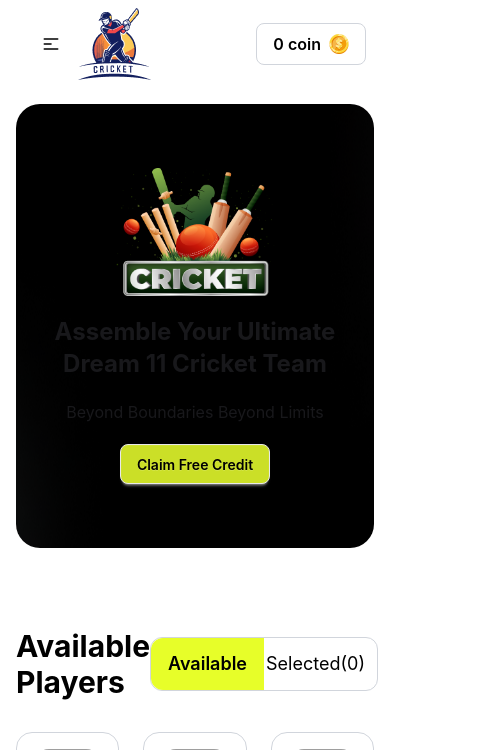
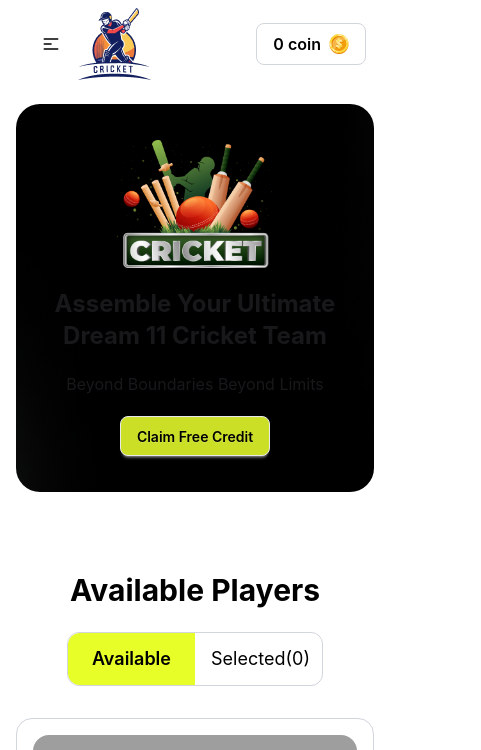
Before and after one commit to mdmohsin-dev/BPL-dream-11, a React (Vite) app: page / in a window 390 px wide. Shown: the top 750 px of the page, 481 px wide, since content can reach past the window. Built offline with nearby package versions, Linux system fonts and the light colour scheme; grey boxes are pictures that could not be loaded.

Commit message:
responsive designe

```diff
--- a/src/App.jsx
+++ b/src/App.jsx
@@ -32,7 +32,7 @@ function App() {
   }
 
   const handleCoin = (newCoin) => {
-    if (coin >= 2000000) {
+    if (coin + newCoin >= 2100000) {
       alert("You don't get more")
       return
     }
@@ -45,15 +45,19 @@ function App() {
       <div className="max-w-330 w-full mx-auto px-4 md:px-6 xl:px-0">
         <Navbar coin={coin}></Navbar>
         <Banner handleCoin={handleCoin}></Banner>
-        <div className='flex justify-between items-center mt-20 text-black'>
+
+        <div className='flex flex-col gap-6 md:gap-0 md:flex-row  justify-between items-center mt-20 text-black'>
           <h3 className='text-3xl font-bold'>{activeSection === 'available' ? 'Available Players' : `Selected Players( ${selectedPlayers.length}/11)`}</h3>
+
           <div className='w-64 border border-gray-300 rounded-xl flex text-lg cursor-pointer'>
             <button onClick={() => setActiveSection('available')}
               className={`${activeSection === 'available' && 'bg-[#E7FE29] font-semibold'} w-1/2 text-black p-3 rounded-l-xl cursor-pointer`}>Available</button>
             <button onClick={() => setActiveSection('selected')}
               className={`${activeSection === 'selected' && 'bg-[#E7FE29]  font-semibold'} w-1/2 flex justify-end p-3 rounded-r-xl cursor-pointer text-black`}>Selected <span>({selectedPlayers.length})</span></button>
           </div>
+
         </div>
+
         <div>
           {
             activeSection === 'available' &&
--- a/src/components/Banner.jsx
+++ b/src/components/Banner.jsx
@@ -3,7 +3,7 @@ import bannerBg from "../assets/images/bg-shadow.png"
 
 const Banner = ({handleCoin}) => {
     return (
-        <div className="bg-center py-16 rounded-3xl bg-black mt-4 md:mt-7 lg:mt-11" style={{ backgroundImage: `url(${bannerBg})` }}>
+        <div className="bg-center py-9 md:py-16 rounded-3xl bg-black mt-4 md:mt-7 lg:mt-11" style={{ backgroundImage: `url(${bannerBg})` }}>
             <div className="flex flex-col justify-center items-center space-y-5 text-center">
                 <img className="w-40 md:w-auto" src={bannerImg} alt="" />
                 <h1 className="text-2xl md:text-4xl font-bold px-3">Assemble Your Ultimate Dream 11 Cricket Team</h1>
--- a/src/components/Footer.jsx
+++ b/src/components/Footer.jsx
@@ -5,8 +5,8 @@ const Footer = () => {
         <div className="bg-[#06091A] mt-28">
             <div className="max-w-330 w-full mx-auto px-4 md:px-6 xl:px-0 pt-12">
                 <img className="flex justify-self-center" src={footerLogo} alt="" />
-            <div className="flex justify-between items-start pt-14">
-                <div className="w-1/4">
+            <div className="flex flex-col lg:flex-row gap-9 justify-between items-start pt-14">
+                <div className="lg:w-1/4">
                     <h3 className="text-xl font-semibold">About us</h3>
                     <p className=" pt-4">We are a passionate team dedicated to providing the best services to our customers.</p>
                 </div>
@@ -22,14 +22,14 @@ const Footer = () => {
                 <div>
                     <h3 className="text-xl font-semibold">Subscribe</h3>
                     <div className="pt-4">
-                        <p className="w-">Subscribe to our newsletter for the <br /> latest updates.</p>
+                        <p>Subscribe to our newsletter for the <br /> latest updates.</p>
                     </div>
                 </div>
             </div>
             </div>
             <div className="divider pt-16"></div>
 
-                <p className="text-center py-8">&copy; {new Date().getFullYear()} Your Company All Rights Reserved.</p>
+                <p className="text-center py-8">&copy; {new Date().getFullYear()} Dream 11 Cricket Team All Rights Reserved.</p>
 
         </div>
     );
--- a/src/components/Player/Players.jsx
+++ b/src/components/Player/Players.jsx
@@ -13,7 +13,7 @@ const Players = ({ handleSelectPlayer }) => {
 
     return (
         <div className='mt-8 text-black'>
-            <div className="grid grid-cols-3 gap-6">
+            <div className="grid md:grid-cols-2 lg:grid-cols-3 gap-6">
                 {
                     players.map(player => <Player player={player} handleSelectPlayer={handleSelectPlayer}></Player>)
                 }
```
